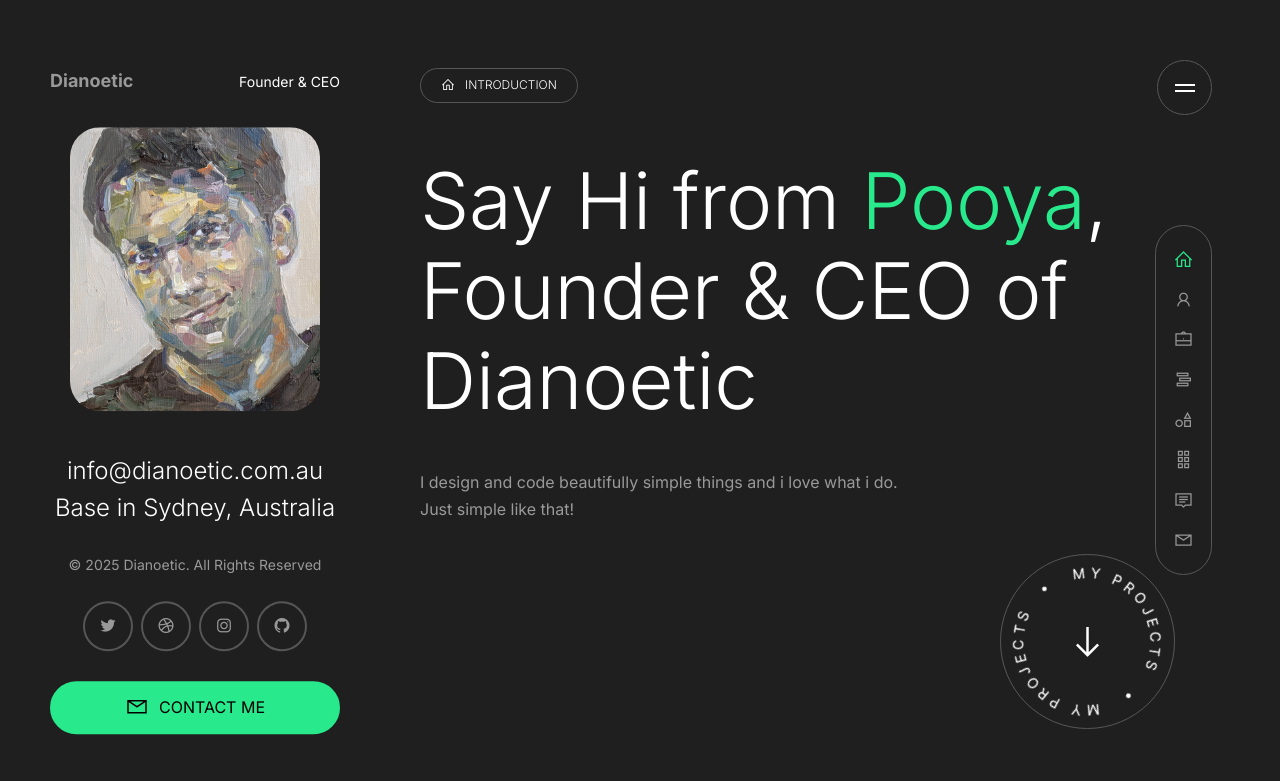
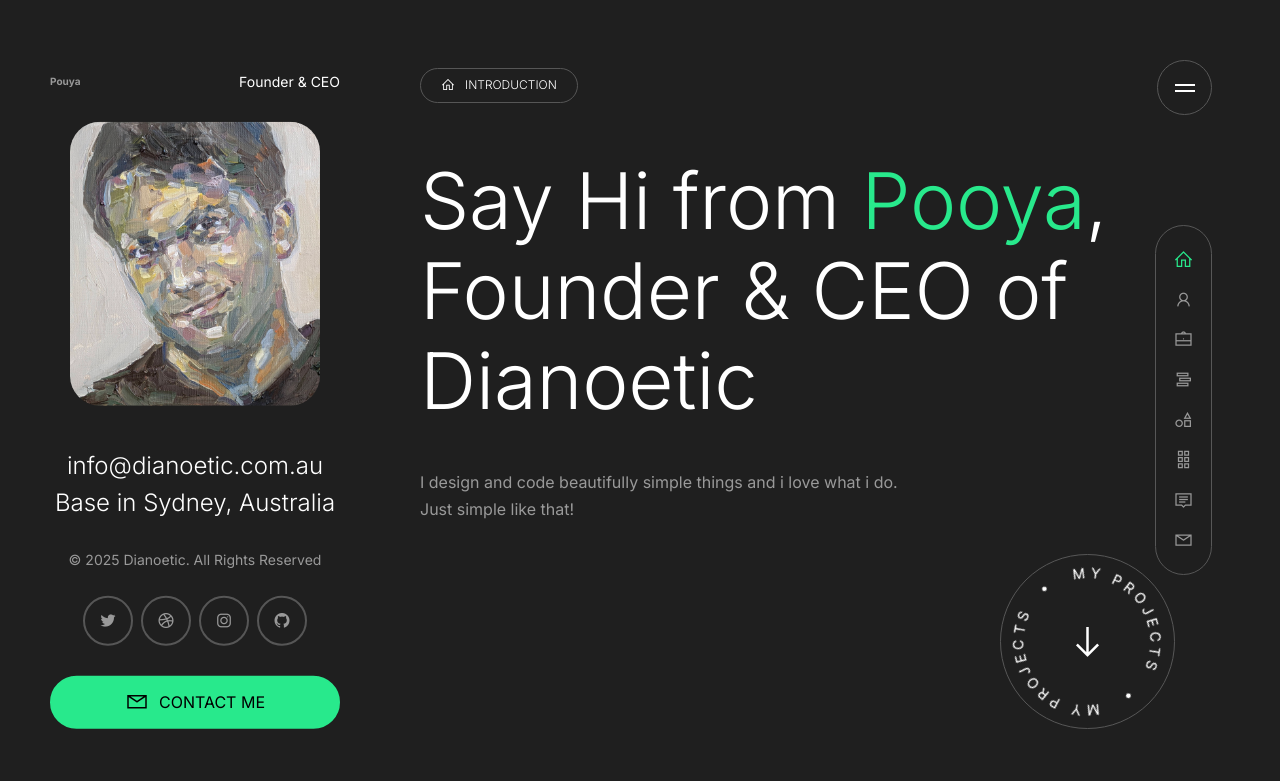
Before and after one commit to SemicolonDG/semicolondg.github.io, a website: page index.html in a window 1280 px wide. Shown: the top 781 px of the page. Drawn offline with nearby package versions, Linux system fonts and the light colour scheme; some packages are replaced by stand-ins of ours; a script that the page names is missing.

Commit message:
Update index.html

```diff
--- a/index.html
+++ b/index.html
@@ -164,7 +164,7 @@
   <div class="left-sidebar">
     <div class="sidebar-header d-flex align-items-center justify-content-between">
      <!-- <img src="./assets/images/logo.png" alt="Logo">-->
-      <span style="font-size: large;"><b>Dianoetic</b></span>
+      <span style="font-size: 10px;"><b>Pouya</b></span>
       <span class="designation">Founder &amp; CEO</span>
     </div>
     <img class="me" src="./assets/images/pooya_karambakhsh.jpg" alt="Me">
```
